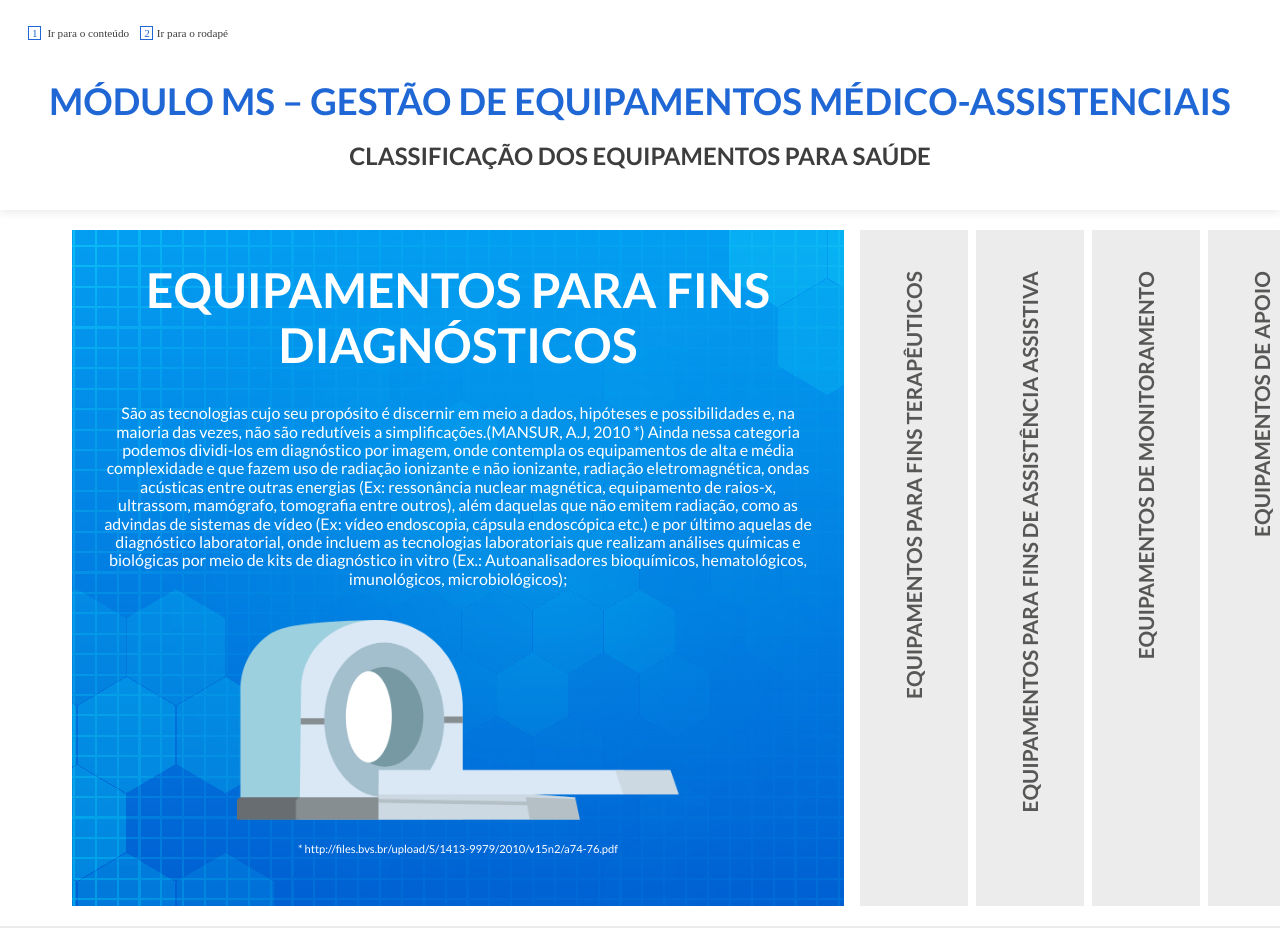
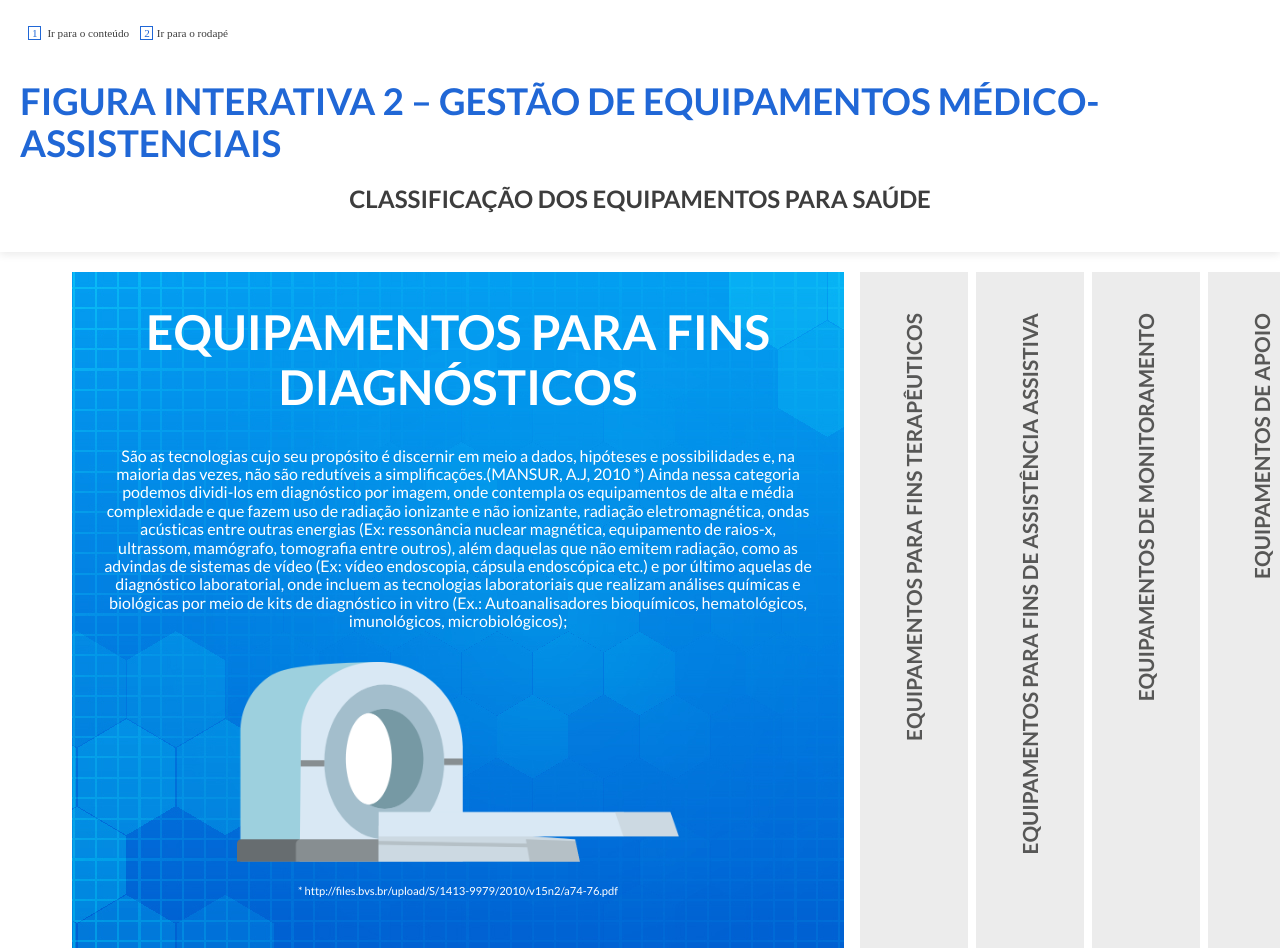
Before and after one commit to marianaaraujof/gestao-de-equipamentos-assistenciais-figura2, a plain HTML site: page index.html in a window 1280 px wide. Shown: the top 948 px of the page. Drawn offline with nearby package versions, Linux system fonts and the light colour scheme.

Commit message:
Ajuste no titulo

```diff
--- a/index.html
+++ b/index.html
@@ -34,7 +34,7 @@
     </section>
     <header class="header">
         <div class="container">
-            <h1>MÓDULO MS – GESTÃO DE EQUIPAMENTOS MÉDICO-ASSISTENCIAIS</h1>
+            <h1>FIGURA INTERATIVA 2 – GESTÃO DE EQUIPAMENTOS MÉDICO-ASSISTENCIAIS</h1>
             <h2>CLASSIFICAÇÃO DOS EQUIPAMENTOS PARA SAÚDE</h2>
         </div>
     </header>
```
